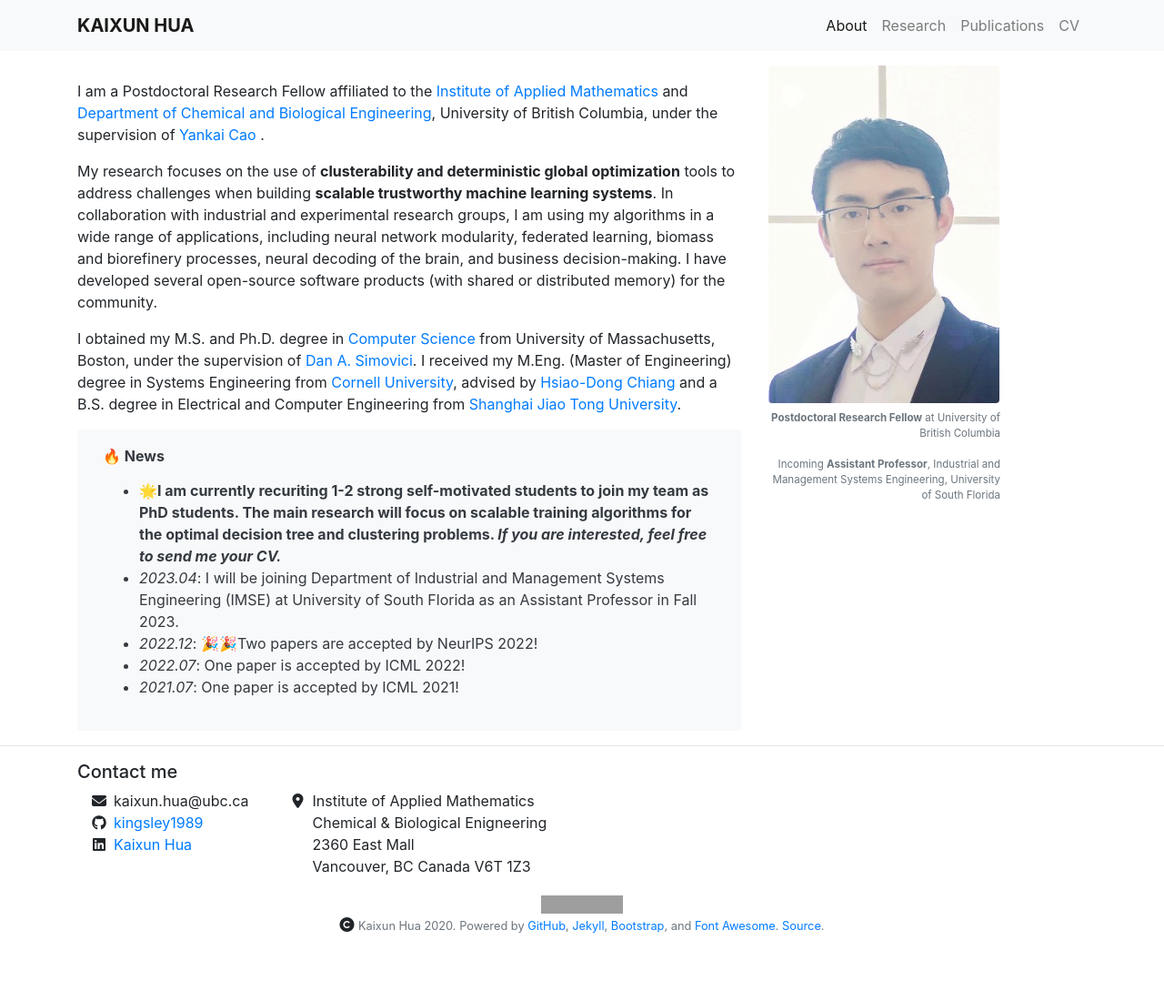
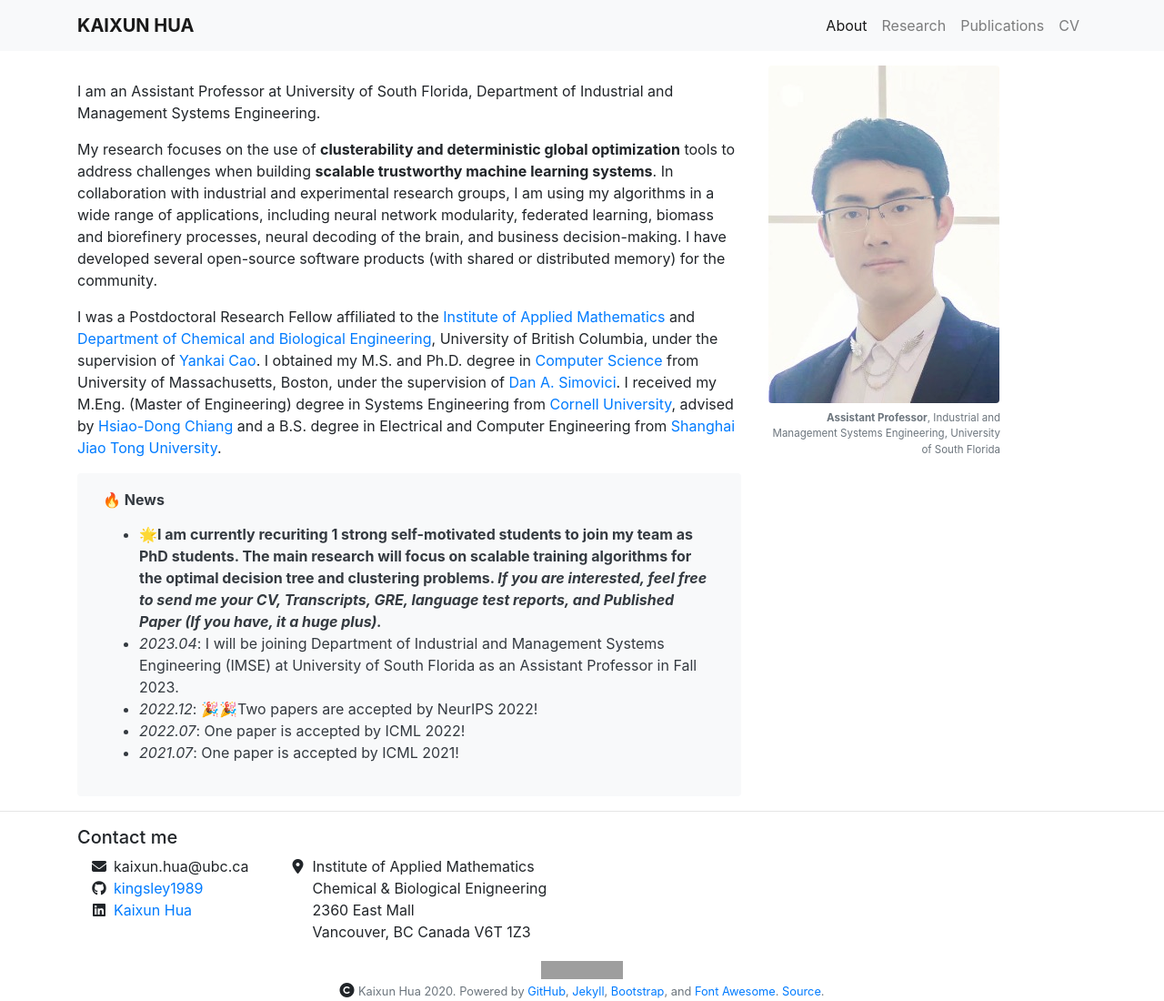
Before and after one commit to kingsley1989/kingsley1989.github.io, a Jekyll site: the page built from index.md, in a window 1280 px wide. Shown: the whole page at 91% size. Built offline with Jekyll 4.4.1, drawn with Linux system fonts in a browser that asks for light colours; nearby versions of some CDN libraries; before the commit the page ends 1028 px from its top, so only the background shows below that; grey boxes are pictures that could not be loaded.

Commit message:
update bio

```diff
--- a/index.md
+++ b/index.md
@@ -3,15 +3,15 @@ title: About
 layout: about
 
 about_me: |
-  I am a Postdoctoral Research Fellow affiliated to the [Institute of Applied Mathematics](https://www.iam.ubc.ca/) and [Department of Chemical and Biological Engineering](https://www.chbe.ubc.ca), University of British Columbia, under the supervision of [Yankai Cao](https://optimal.chbe.ubc.ca) .
+  I am an Assistant Professor at University of South Florida, Department of Industrial and Management Systems Engineering.
 
   My research focuses on the use of **clusterability and deterministic global optimization** tools to address challenges when building **scalable trustworthy machine learning systems**. In collaboration with industrial and experimental research groups, I am using my algorithms in a wide range of applications, including neural network modularity, federated learning, biomass and biorefinery processes, neural decoding of the brain, and business decision-making. I have developed several open-source software products (with shared or distributed memory) for the community.
 
-  I obtained my M.S. and Ph.D. degree in [Computer Science](http://www.cs.umb.edu) from University of Massachusetts, Boston, under the supervision of [Dan A. Simovici](https://www.cs.umb.edu/~dsim/). I received my M.Eng. (Master of Engineering) degree in Systems Engineering from [Cornell University](www.cornell.edu), advised by [Hsiao-Dong Chiang](https://www.engineering.cornell.edu/faculty-directory/hsiao-dong-chiang) and a B.S. degree in Electrical and Computer Engineering from [Shanghai Jiao Tong University](www.sjtu.edu.cn).
+  I was a Postdoctoral Research Fellow affiliated to the [Institute of Applied Mathematics](https://www.iam.ubc.ca/) and [Department of Chemical and Biological Engineering](https://www.chbe.ubc.ca), University of British Columbia, under the supervision of [Yankai Cao](https://optimal.chbe.ubc.ca). I obtained my M.S. and Ph.D. degree in [Computer Science](http://www.cs.umb.edu) from University of Massachusetts, Boston, under the supervision of [Dan A. Simovici](https://www.cs.umb.edu/~dsim/). I received my M.Eng. (Master of Engineering) degree in Systems Engineering from [Cornell University](www.cornell.edu), advised by [Hsiao-Dong Chiang](https://www.engineering.cornell.edu/faculty-directory/hsiao-dong-chiang) and a B.S. degree in Electrical and Computer Engineering from [Shanghai Jiao Tong University](www.sjtu.edu.cn).
 
 
 news: |
-  - 🌟**I am currently recuriting 1-2 strong self-motivated students to join my team as PhD students. The main research will focus on scalable training algorithms for the optimal decision tree and clustering problems. *If you are interested, feel free to send me your CV.***
+  - 🌟**I am currently recuriting 1 strong self-motivated students to join my team as PhD students. The main research will focus on scalable training algorithms for the optimal decision tree and clustering problems. *If you are interested, feel free to send me your CV, Transcripts, GRE, language test reports, and Published Paper (If you have, it a huge plus).***
   - *2023.04*: I will be joining Department of Industrial and Management Systems Engineering (IMSE) at University of South Florida as an Assistant Professor in Fall 2023.
   - *2022.12*: 🎉🎉Two papers are accepted by NeurIPS 2022!
   - *2022.07*: One paper is accepted by ICML 2022!
@@ -19,10 +19,8 @@ news: |
 
 about_me_img: "/imgs/personal/shanghai.jpeg"
 about_me_img_caption: |
-  **Postdoctoral Research Fellow**
-  at University of British Columbia
 
-  Incoming **Assistant Professor**,
+  **Assistant Professor**,
   Industrial and Management Systems Engineering,
   University of South Florida
 
```
